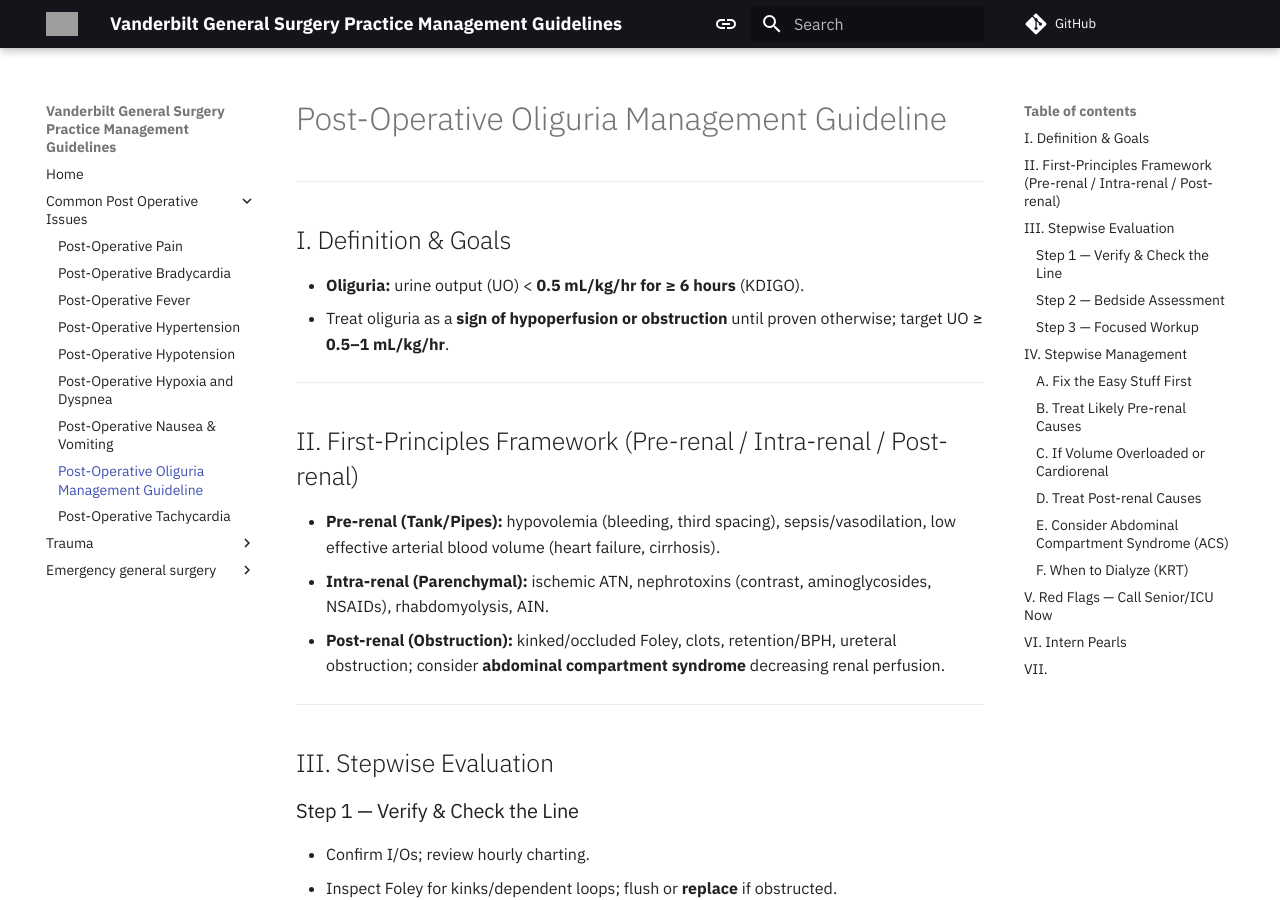
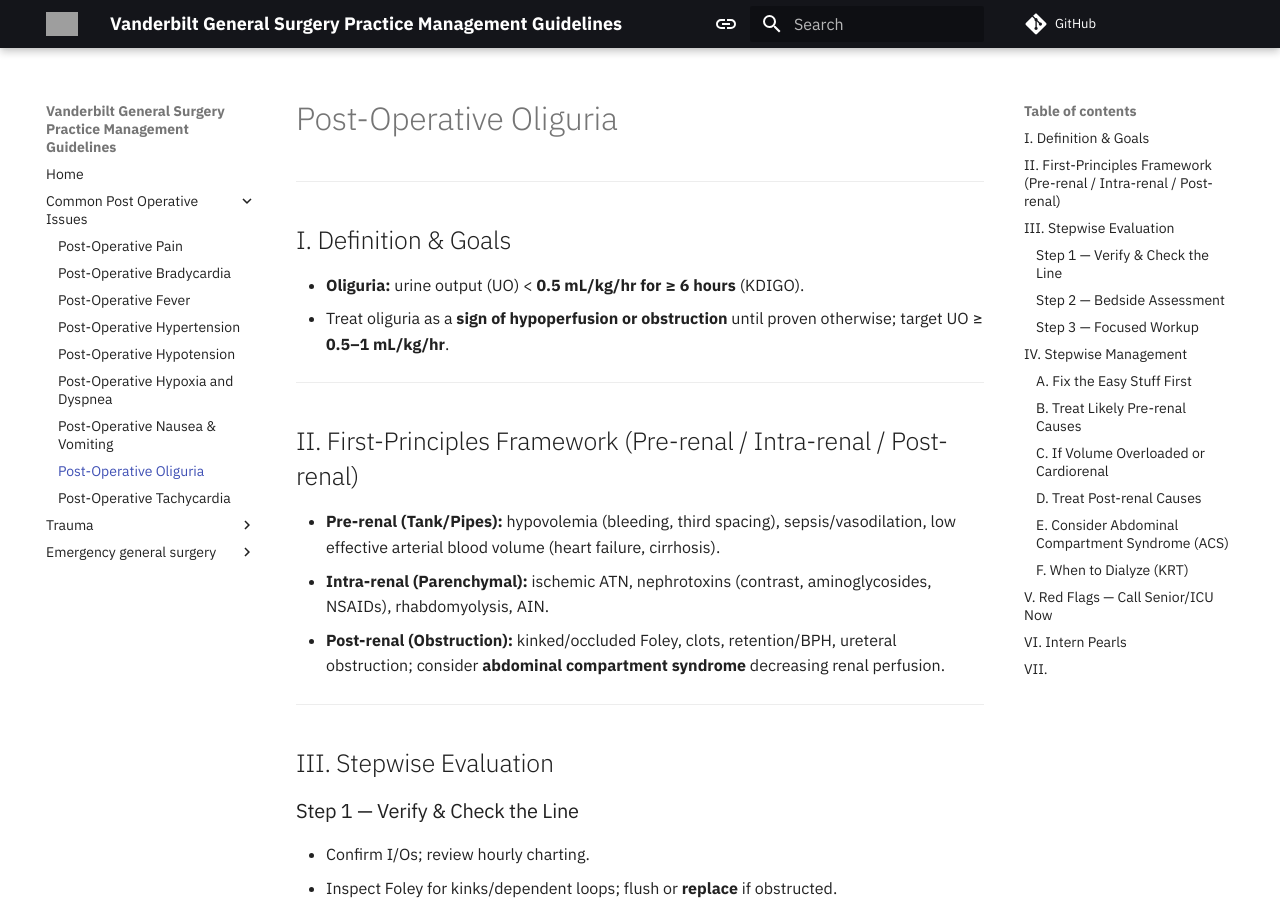
Before and after one commit to bilalmirza96/UOAGeneralSurgery, an MkDocs documentation site: the page built from docs/Common Post-Operative Issues/Post-operative Oliguria.md, in a window 1280 px wide and 900 px high. Built offline with MkDocs 1.6.1 and Material for MkDocs 9.7.7, drawn with Linux system fonts in a browser that asks for light colours; comment, search, counter and statistics services are not loaded; grey boxes are pictures that could not be loaded.

Commit message:
Update Post-operative Oliguria.md

```diff
--- a/docs/Common Post-Operative Issues/Post-operative Oliguria.md
+++ b/docs/Common Post-Operative Issues/Post-operative Oliguria.md
@@ -1,4 +1,4 @@
-# Post-Operative Oliguria Management Guideline
+# Post-Operative Oliguria
 
 ---
 
```
